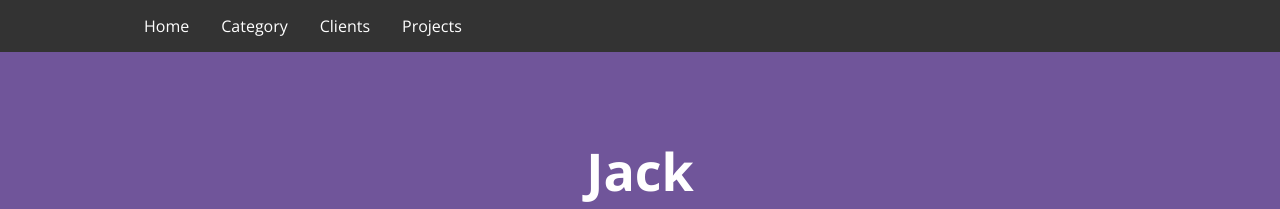
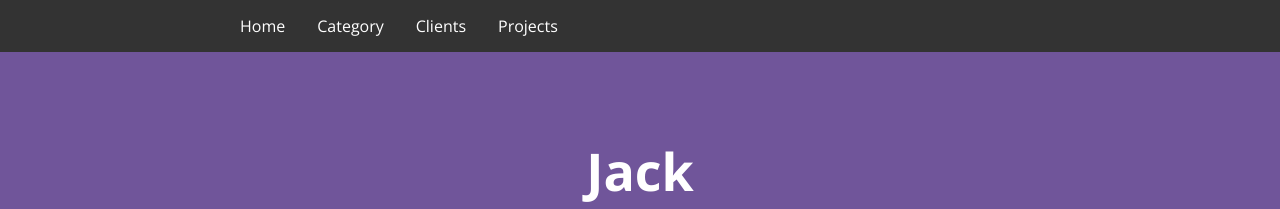
Before and after one commit to gbjack/gbjack.github.io.bak, a Jekyll site: the page built from index.html, in a window 1280 px wide. Shown: the top 209 px of the page. Built offline with Jekyll 4.4.1, drawn with Linux system fonts in a browser that asks for light colours.

Commit message:
Update style.scss

```diff
--- a/assets/css/style.scss
+++ b/assets/css/style.scss
@@ -8,7 +8,7 @@
 h2.setGrey {color: #606c71;}
 .main-content h1, .main-content h2, .main-content h2 {color:#70559a;}
 .main-nav {width:100%; background-color: #333;}
-ul.topnav {list-style-type: none; margin: 0; padding: 0; overflow: hidden; background-color: #333; width:1024px; margin: 0 auto}
+ul.topnav {list-style-type: none; padding: 0 6rem; overflow: hidden; background-color: #333; width:1024px; margin: 0 auto}
 ul.topnav li.nav-list {float:left}
 ul.topnav li.nav-list a {display: inline-block; color: #fff; text-align: center; padding: 14px 16px; text-decoration: none; transition: 0.3s; font-size: 16px;}
 li.nav-list a.active {background-color:#606c71; color:#fff;}
```
